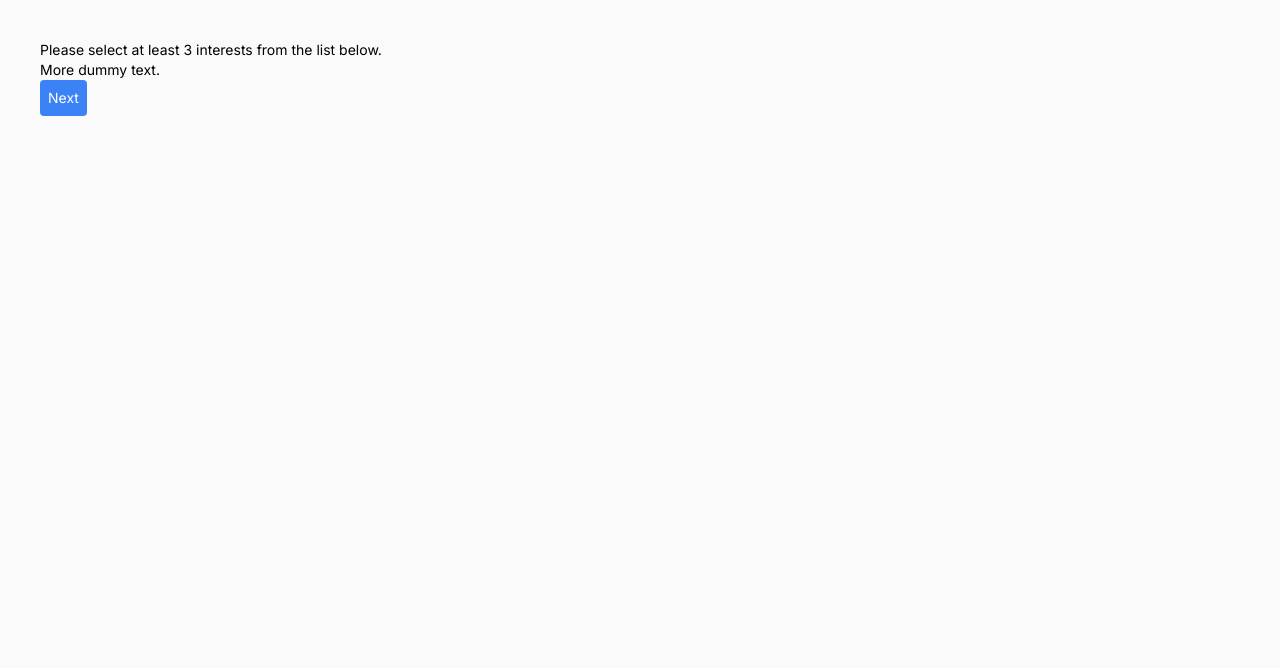
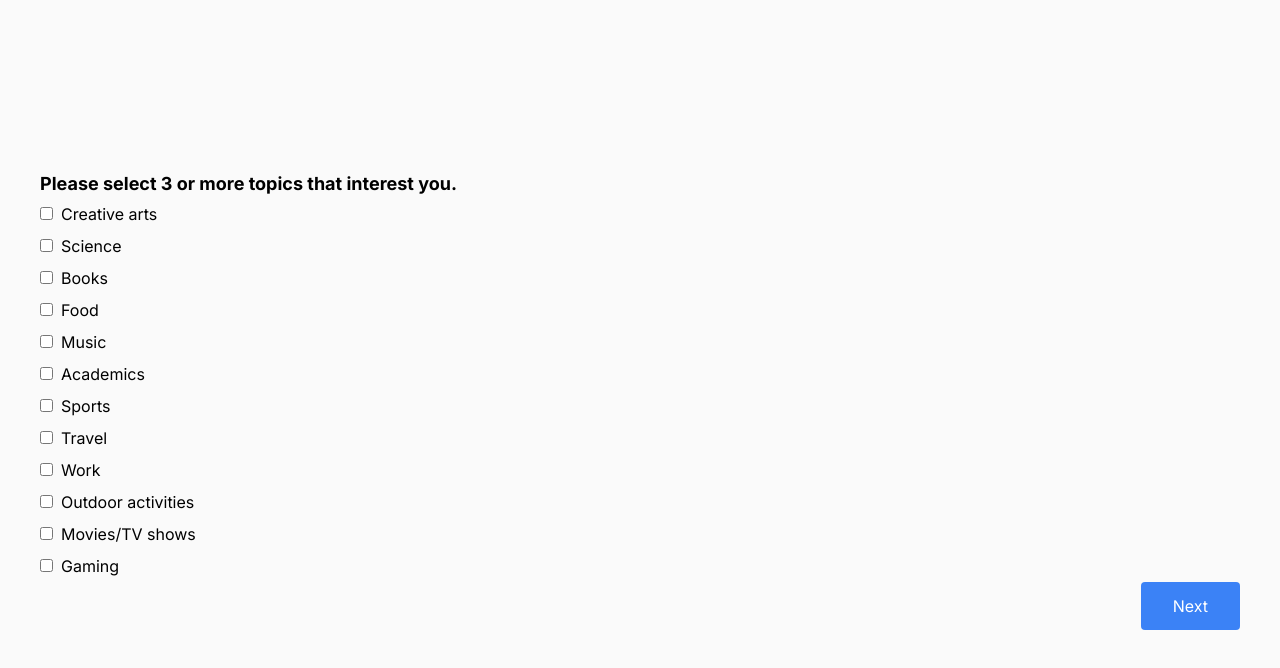
Before and after one commit to yuvraj-sarda/ConnecTable, a Next.js app: page /1/form in a window 1280 px wide. Shown: the top 668 px of the page. Built offline with nearby package versions, Linux system fonts and the light colour scheme.

Commit message:
A lot of UI improvements and feature development

```diff
--- a/src/app/[eatery_id]/form/page.tsx
+++ b/src/app/[eatery_id]/form/page.tsx
@@ -1,18 +1,23 @@
 'use client';
-
 import { useEffect, useState } from 'react';
 import matchFound from '../../algorithms/findMatch';
 import { useRouter } from 'next/navigation';
 import { POST } from '../../api/users/route';
+import { userData } from '../../libs/types';
+import { getUsers } from '../../api/users/route';
 
 export default function Form() {
   const [screen, setScreen] = useState(0);
 
-
-  const [userData, setUserData] = useState({
+  const [userData, setUserData] = useState<userData>({
     eateryId: 'xxx',
-    interests: [],
-    okayOutsideInterests: true
+    interests: [""],
+    okayOutsideInterests: true,
+    conversationType: "",
+    firstName: "",
+    location: "",
+    outfit: "",
+    active: true
   });
 
   useEffect(() => {
@@ -20,35 +25,76 @@ export default function Form() {
     setUserData(prevState => ({ ...prevState, eateryId }));
   }, []);
 
+  let otherUsers: any[] = [];
+  // getUsers().then(
+  //   (data: any[]) => otherUsers = data.filter(
+  //     (other: any) =>
+  //   other.eateryId === userData.eateryId &&
+  //   other.active)
+  // );
 
   const screens = [
-    <Interests key="0" setScreen={setScreen} userData={userData} setUserData={setUserData}/>,
-    <OkayOutsideInterests key="1" setScreen={setScreen} userData={userData} setUserData={setUserData}/>,
-    <ConversationType key="2" setScreen={setScreen} userData={userData} setUserData={setUserData}/>
+    <Interests key="0" setScreen={setScreen} userData={userData} setUserData={setUserData} otherUsers={otherUsers}/>,
+    <OkayOutsideInterests key="1" setScreen={setScreen} userData={userData} setUserData={setUserData} otherUsers={otherUsers}/>,
+    <ConversationType key="2" setScreen={setScreen} userData={userData} setUserData={setUserData} otherUsers={otherUsers}/>
   ]
 
   return (
-      <main className="flex min-h-screen flex-col items-left justify-between p-10">
+    <main className="flex min-h-screen flex-col items-left justify-center px-10 py-32">
       {screens[screen]}
     </main>
   );
 }
 
-function Interests({ setScreen, userData, setUserData }: any) {
+function Interests({ setScreen, userData, setUserData, otherUsers }: any) {
+  const router = useRouter();
   const handleNext = () => {
+    // if (otherUsers) {
+    //   const matches = otherUsers.filter((other: any) =>
+    //     other.interests.filter((interest: any) => userData.interests.includes(interest)).length > 0
+    //   )
+
+    //   if (matches.length > 0) {
+    //     console.log("Match found!");
+    //     router.push(`/match-found`);
+    //   }
+    // }
+
+    // for some reason, am unable to remove the empty string from the array.
+    // const interestsWithoutEmptyStrings = userData.interests.filter((i: string) => i !== "");
+    // setUserData({ ...userData, interests: interestsWithoutEmptyStrings});
+
+    console.log(userData);
     setScreen(1);
   };
+
+  const interestOptions: string[] = [
+    "Creative arts", "Science", "Books", "Food", "Music", "Academics", "Sports", "Travel", "Work",
+    "Outdoor activities", "Movies/TV shows", "Gaming"]
+
   return (
-    <div className="text-sm">
-      <p className="">
-        Please select at least 3 interests from the list below.
+    <div className="">
+      <p className="font-bold text-lg">
+        Please select 3 or more topics that interest you.
       </p>
-      <p className="">
-        More dummy text.
-      </p>
-      <button onClick={handleNext} className="bg-blue-500 text-white rounded p-2">
+      {interestOptions.map((interest: string) => (
+        <div key={interest} className='py-1'>
+          <input type="checkbox" id={interest} name={interest} value={interest} onChange={(e) => {
+            if (e.target.checked) {
+              setUserData({ ...userData, interests: [...userData.interests, e.target.value] });
+            } else {
+              setUserData({ ...userData, interests: userData.interests.filter((i: string) => i !== e.target.value) });
+            }
+          }}/>
+          <label htmlFor={interest} className="px-2">{interest}</label>
+        </div>
+      ))}
+
+      <div className='flex flex-row-reverse'>
+        <button onClick={handleNext} className="bg-blue-500 text-white rounded px-8 py-3">
           Next
         </button>
+      </div>
     </div>
   );
 }
@@ -66,14 +112,14 @@ function OkayOutsideInterests({ setScreen, userData, setUserData }: any) {
   };
 
   return (
-      <div className="text-sm">
-        <p className="">
+      <div className="">
+        <p className="font-bold text-xl">
           Would you be willing to meet people who do not share any of your the interests you selected?
         </p>
-        <button onClick={handleYes} className="bg-blue-500 text-white rounded p-2">
+        <button onClick={handleYes} className="bg-green-300 text-black rounded p-2 my-5">
           Yes, sounds exciting!
         </button>
-        <button onClick={handleNo} className="bg-blue-500 text-white rounded p-2">
+        <button onClick={handleNo} className="bg-red-300 text-black rounded p-2">
           No, sounds like a bad idea.
         </button>
       </div>
@@ -82,8 +128,11 @@ function OkayOutsideInterests({ setScreen, userData, setUserData }: any) {
 
 function ConversationType({ setScreen, userData, setUserData }: any) {
   const router = useRouter();
+  const handleChange = (e: any) => {
+    setUserData({ ...userData, conversationType: e.target.value });
+  };
+
   const handleSubmit = () => {
-    setUserData({ ...userData, okayOutsideInterests: true });
     if (matchFound(userData)) {
       router.push(`/match-found`);
     } else {
@@ -93,12 +142,27 @@ function ConversationType({ setScreen, userData, setUserData }: any) {
   }
 
   return (
-    <div className="text-sm">
-      <p className="">
-        What kind of a conversation would you like to have today?
+    <div className="space-y-8">
+      <p className="font-bold text-xl">
+        Finally, what kind of a conversation would you like to have today?
       </p>
-      <button onClick={handleSubmit} className="bg-blue-500 text-white rounded p-2">
-        Submit
+      <div>
+        <input type="radio" id="deep" value="snackable" onChange={handleChange}/>
+        <label className="px-2">An easy, light conversation (a snackable chat!)</label>
+      </div>
+
+      <div>
+        <input type="radio" id="deep" value="main" onChange={handleChange}/>
+        <label className="px-2">Something fulfilling, engaging (main course!)</label>
+      </div>
+
+      <div>
+        <input type="radio" id="deep" value="dessert" onChange={handleChange}/>
+        <label className="px-2">Rich, indulding, complex (dessert!)</label>
+      </div>
+
+      <button onClick={handleSubmit} className="bg-green-700 text-white rounded p-2 w-full">
+        Find your match!
       </button>
     </div>
   );
--- a/src/app/[eatery_id]/page.tsx
+++ b/src/app/[eatery_id]/page.tsx
@@ -8,18 +8,22 @@ export default function Eatery() {
     };
 
     return (
-      <main className="flex min-h-screen flex-col items-left justify-between p-24">
-        <div className="text-sm">
-          <p className="">
-            This is the page for the eatery!
-          </p>
-          <p className="">
-            More dummy text.
-          </p>
-          <button className="bg-blue-500 text-white rounded p-2" onClick={handleNext}>
-            Lets start!
-          </button>
-        </div>
+      <main className="flex min-h-screen flex-col items-left justify-center px-10 py-32">
+        <p className="text-4xl items-start">
+          Welcome to </p>
+        <p className="text-4xl">
+          <span className='text-red-700 font-bold'>Connec</span>
+          <span className="text-green-800 font-bold">Table</span>!
+        </p>
+        <p className="text-lg py-5">
+          We&apos;re glad to have you here.
+        </p>
+        <p className="text-lg py-16">
+          Answer a few quick questions and we will match you with someone you&apos;d enjoy eating with.
+        </p>
+        <button className="bg-blue-500 text-white rounded p-2 items-end" onClick={handleNext}>
+          Lets start!
+        </button>
 
       </main>
     );
--- a/src/app/algorithms/findMatch.ts
+++ b/src/app/algorithms/findMatch.ts
@@ -1,3 +1,5 @@
-export default function matchFound(userData: any) {
+import type { userData } from "../libs/types";
+
+export default function matchFound(userData: userData) {
     return true;
 }
--- a/src/app/layout.tsx
+++ b/src/app/layout.tsx
@@ -5,8 +5,8 @@ import "./globals.css";
 const inter = Inter({ subsets: ["latin"] });
 
 export const metadata: Metadata = {
-  title: "Find your meal partner",
-  description: "Generated by create next app",
+  title: "ConnecTable: Find your meal partner",
+  description: "Built with love at Cornell University.",
 };
 
 export default function RootLayout({
--- /dev/null
+++ b/src/app/libs/types.ts
@@ -0,0 +1,10 @@
+export interface userData {
+    eateryId: String,
+    interests: [String],
+    okayOutsideInterests: Boolean,
+    conversationType: String,
+    firstName: String,
+    location: String,
+    outfit: String,
+    active: Boolean
+}
--- a/src/app/match-found/page.tsx
+++ b/src/app/match-found/page.tsx
@@ -1,18 +1,4 @@
-const getUsers = async () => {
-    try {
-        const res = await fetch(`${process.env.NEXT_PUBLIC_API_URL}/api/users`, {
-            cache: "no-store"
-        });
-
-        if (!res.ok) {
-            throw new Error("Failed to fetch users");
-        }
-
-        return res.json();
-    } catch (err: any) {
-        console.error("Error loading users", err);
-    }
-}
+import { getUsers } from "../api/users/route";
 
 export default async function matchFound() {
     const { users } = await getUsers();
@@ -21,7 +7,7 @@ export default async function matchFound() {
         <main className="flex min-h-screen flex-col items-left justify-between p-24">
             <div className="text-sm">
                 <p className="">
-                    Just some dummy text for now.
+
                 </p>
                 <p className="">
                     More dummy text.
--- a/src/app/models/user.ts
+++ b/src/app/models/user.ts
@@ -2,7 +2,7 @@ import mongoose, { Schema } from "mongoose";
 
 const userSchema = new Schema(
     {
-        firstName: {
+        eateryId: {
             type: String,
             required: true
         },
@@ -10,8 +10,29 @@ const userSchema = new Schema(
             type: [String],
             required: true
         },
+        okayOutsideInterests: {
+            type: Boolean,
+            required: true
+        },
+        conversationType: {
+            type: String,
+            required: true
+        },
+        firstName: {
+            type: String,
+            required: true
+        },
         location: {
-            type: String
+            type: String,
+            required: true
+        },
+        outfit: {
+            type: String,
+            required: true
+        },
+        active: {
+            type: Boolean,
+            required: true
         }
     },
     {
--- a/src/app/page.tsx
+++ b/src/app/page.tsx
@@ -2,13 +2,15 @@ import GoToEateryPage from "./components/go-to-eatery-page";
 
 export default function Home() {
   return (
-    <main className="flex min-h-screen flex-col items-left justify-between p-24">
+    <main className="flex min-h-screen flex-col items-left justify-center px-10 py-32">
       <div className="text-sm">
+        <p className="text-4xl">
+          <span className='text-red-700 font-bold'>Connec</span>
+          <span className="text-green-800 font-bold">Table</span>!
+        </p>
+
         <p className="">
-          This is the home page for this platform!
-        </p>
-        <p className="">
-          More dummy text.
+          Don&apos;t eat alone. Find someone to eat with.
         </p>
       </div>
       <GoToEateryPage />
```
Also changed, not shown: src/app/api/users/route.js (+22 -4 lines), 1 other file (tests, documents, lock files or other folders). Lines whose indentation alone changed are shown as unchanged.
